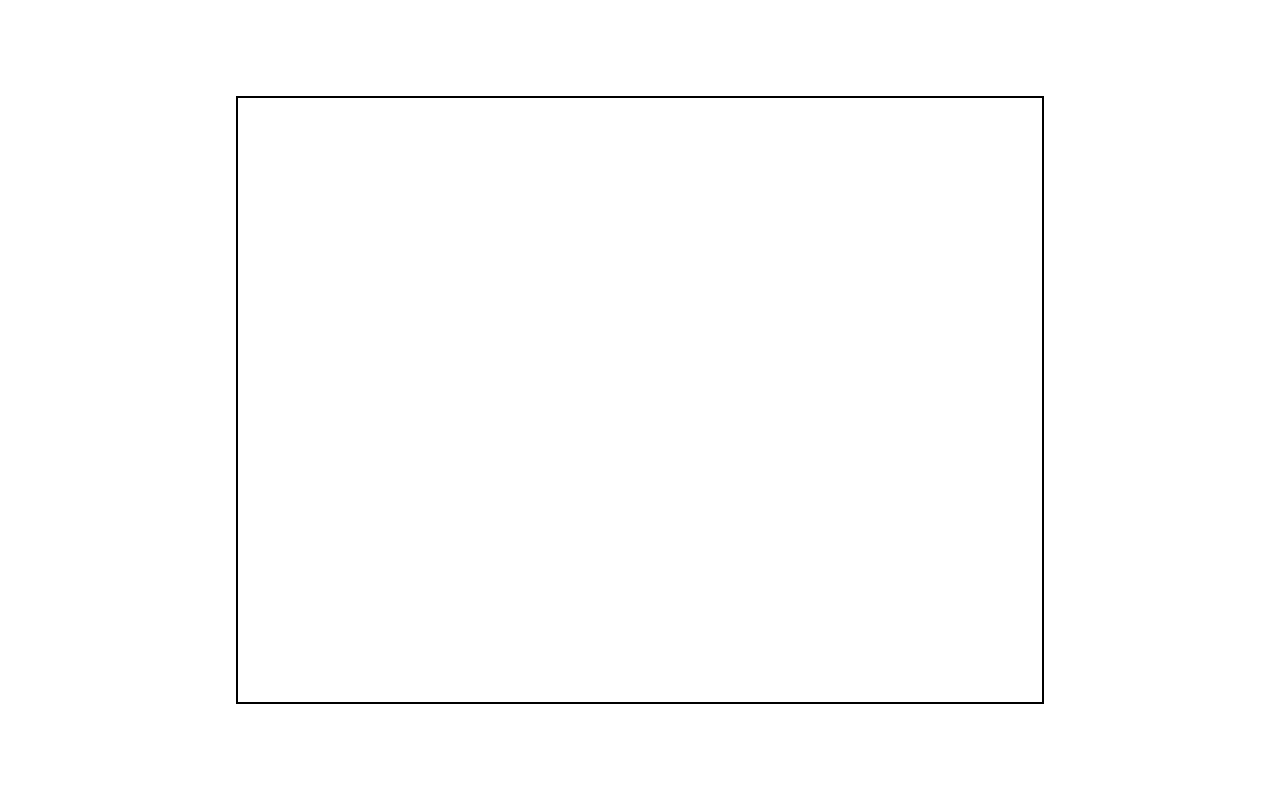
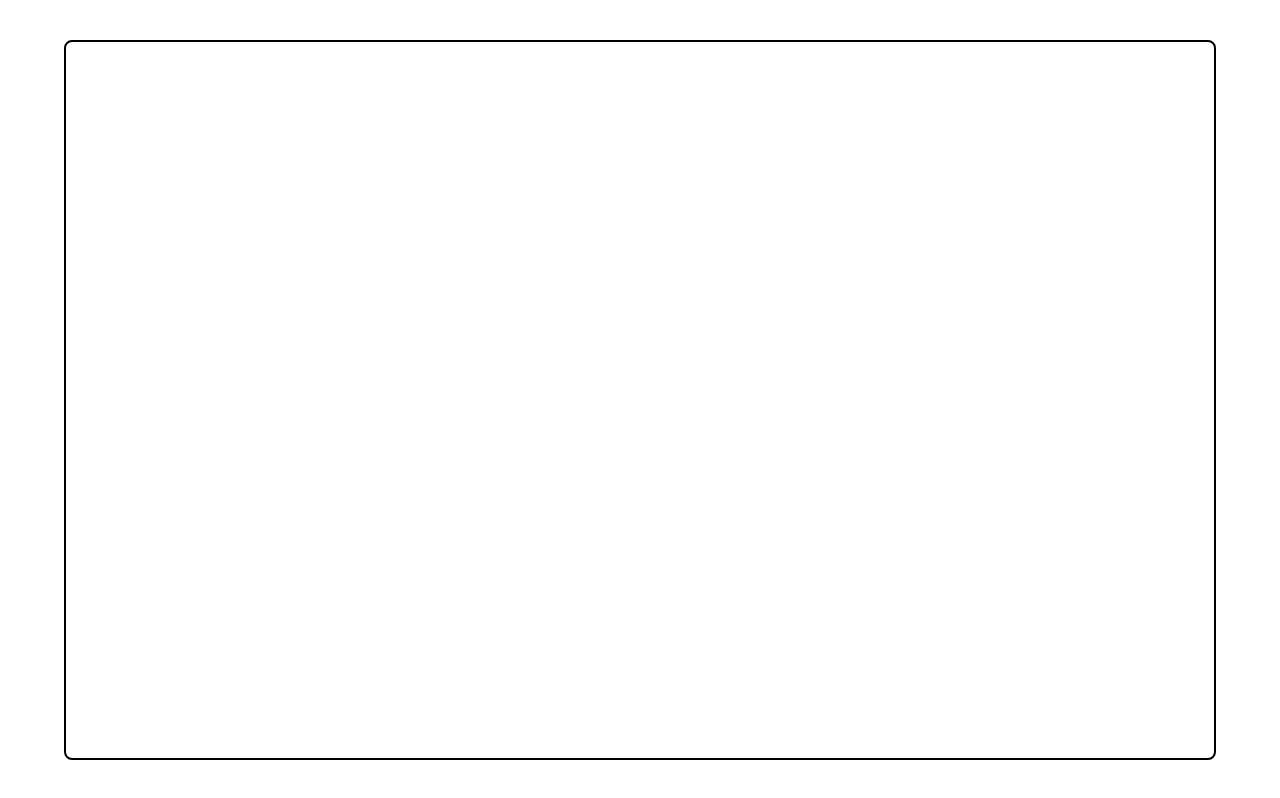
Before and after one commit to Srinath10X/VanillaBoard, a plain HTML site: page index.html in a window 1280 px wide. Drawn offline with Linux system fonts and the light colour scheme.

Commit message:
Updated ui

```diff
--- a/css/style.css
+++ b/css/style.css
@@ -21,4 +21,7 @@ body {
 
 canvas {
   border: 2px solid black;
+  border-radius: 0.5rem;
+  height: 90vh;
+  width: 90%;
 }
--- a/index.html
+++ b/index.html
@@ -1,5 +1,3 @@
-<!doctype html>
-
 <!doctype html>
 <html lang="en">
   <head>
```
